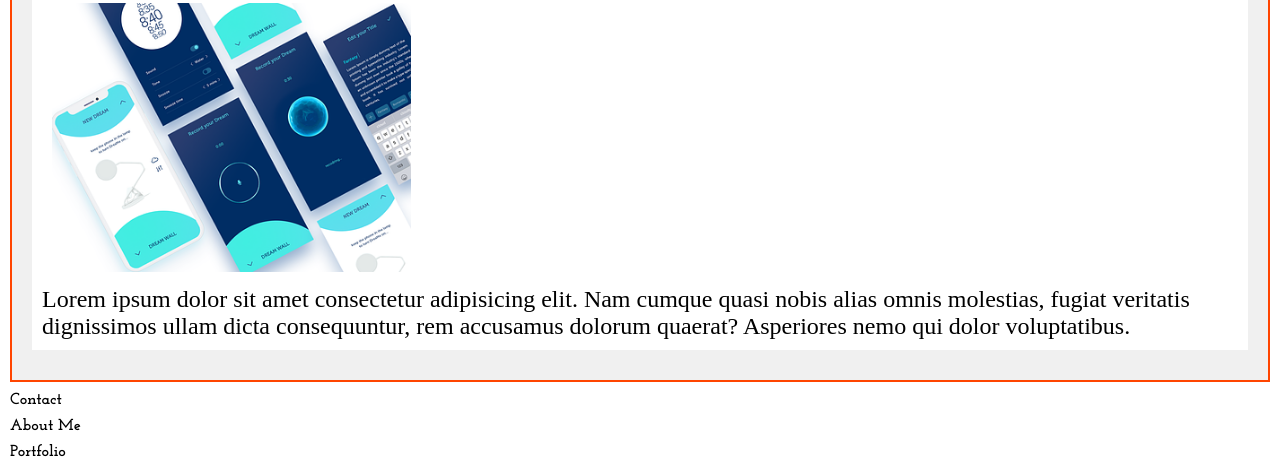
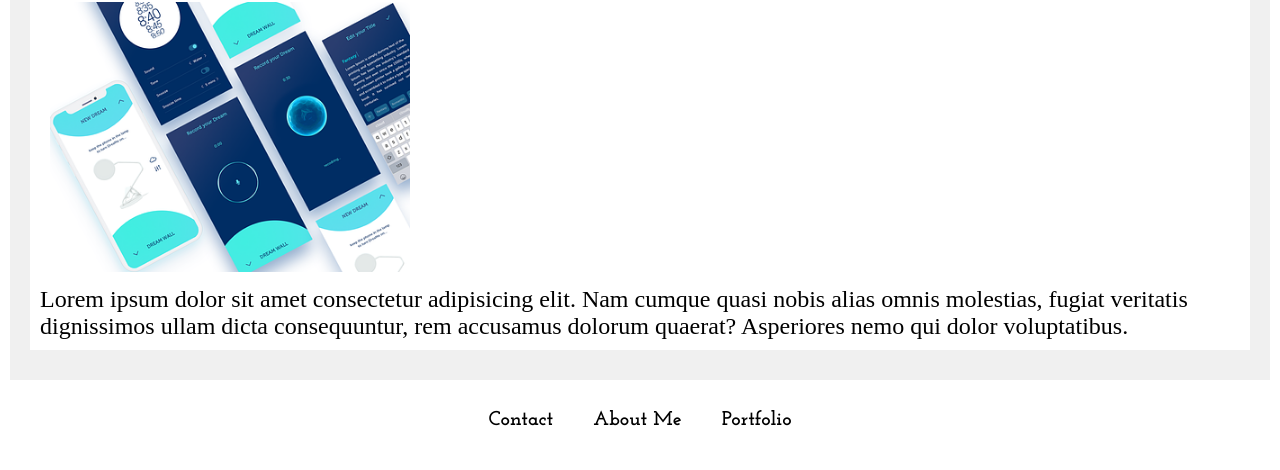
Before and after one commit to Nx-Makomva/html-css-recap, a plain HTML site: page index.html in a window 1280 px wide. Shown: the part 663-1133 px from the top of the page. Drawn offline with Linux system fonts and the light colour scheme; a web font is replaced by a local one.

Commit message:
update to styles, border removed from projects

```diff
--- a/styles.css
+++ b/styles.css
@@ -70,7 +70,6 @@ nav a:hover {
   background-color: #f0f0f0;
   margin: 10px;
   padding: 20px;
-  border: #ff4500 2px solid;
 
     h2 {
       display: inline-block;
@@ -101,9 +100,14 @@ img {
   border-radius: 5px;
 }
 
+footer {
+  display: flex;
+  justify-content: center;
+}
+
 footer h3 {
-  font-size: 16px;
-  margin: 10px;
+  font-size: 20px;
+  margin: 20px 20px 30px;
 }
 
 /* challenge
```
